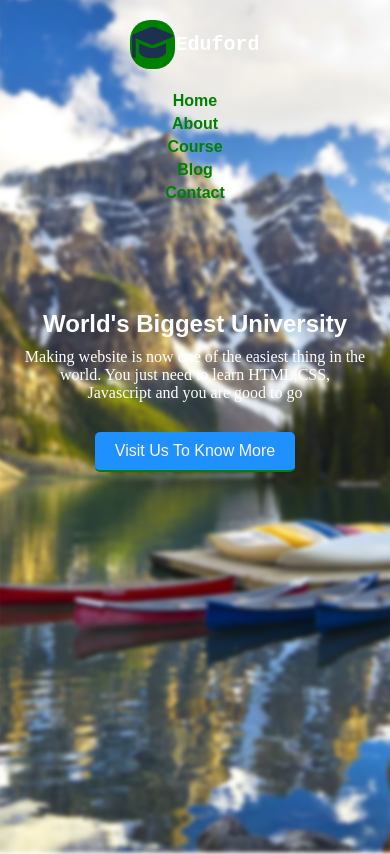
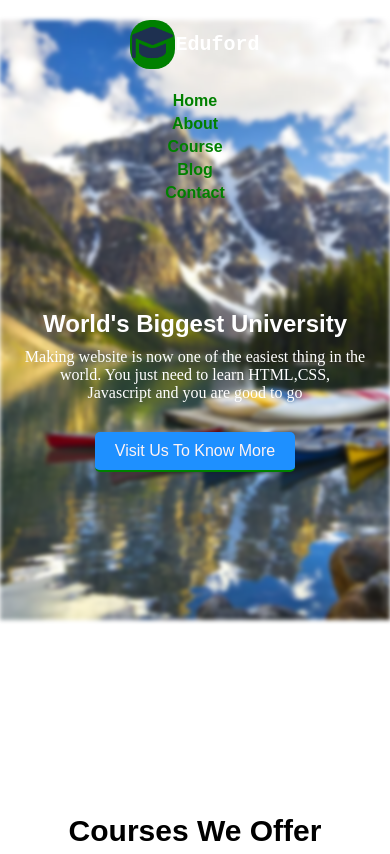
Before and after one commit to onyiriukajoseph731-hub/my-school, a plain HTML site: page index.html in a window 390 px wide. Shown: the top 854 px of the page. Drawn offline with Linux system fonts and the light colour scheme.

Commit message:
correcting my media query

```diff
--- a/mypage.css
+++ b/mypage.css
@@ -203,6 +203,7 @@ h3 {
 @media screen and (max-width: 480px) {
     .section1 h1 {
         font-size: 24px;
+
     }
 
     .cash {
@@ -214,4 +215,16 @@ h3 {
         align-items: center;
         gap: 5px;
     }
+
+    .general::before {
+        inset: auto;       /* Removes the full-screen stretch */
+        width: 100%;       /* Set your custom mobile width (e.g., 100% or a fixed px like 300px) */
+        height: 600px;     /* Set your custom mobile height */
+        top: 20px;         /* Position it from the top */
+        left: 50%;         /* Center it horizontally */
+        transform: translateX(-50%); /* Finishes centering */
+    }
+    .Course {
+        margin-top: -130px;
+    }
 }
```
